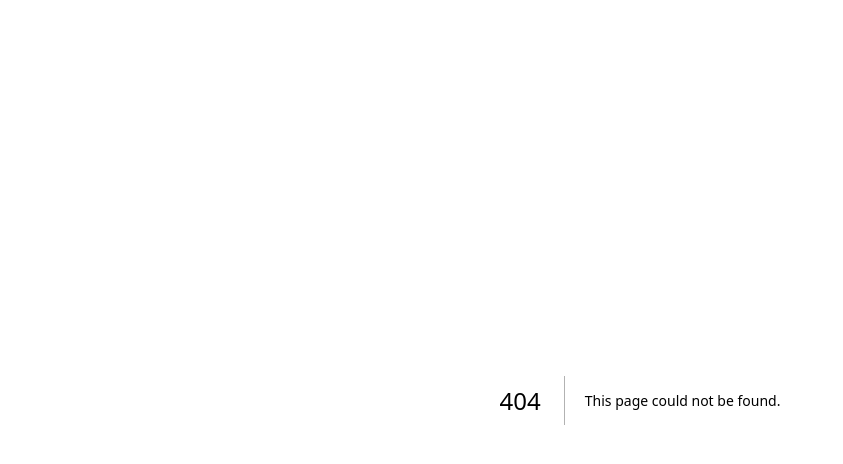
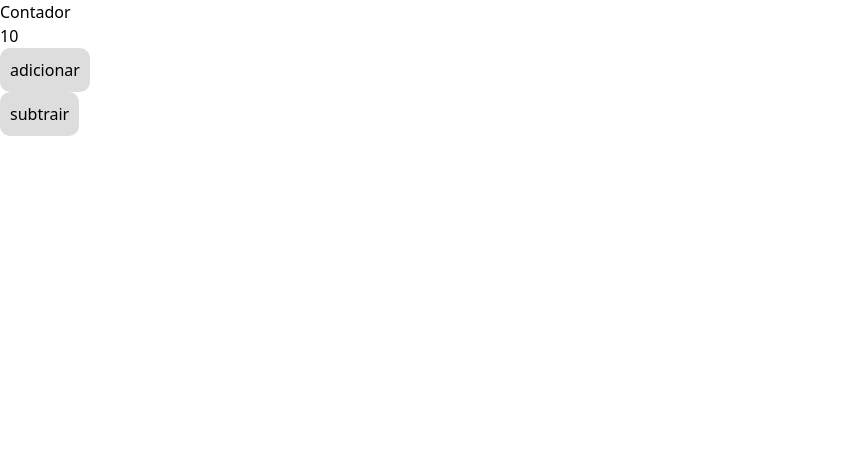
Before and after one commit to bdancost/project_react, a Next.js app: page /usestate/usestate in a window 1280 px wide. Before the commit this address had no page. Shown: the top 464 px of the page, without its empty margins (0-843 px from the left). Built offline with nearby package versions, Linux system fonts and the light colour scheme.

Commit message:
Hooks e funçoes para componentes

```diff
--- /dev/null
+++ b/src/components/DisplayState.tsx
@@ -0,0 +1,28 @@
+interface DisplayStateProps {
+  valor: number;
+  fvalor: (novoValor: number) => void;
+}
+
+export default function DisplayState(props: DisplayStateProps) {
+  function operacao(op: number) {
+    let c = props.valor;
+    c += op;
+    props.fvalor(c);
+  }
+
+  return (
+    <div className="flex flex-col p-5 rouded-md bg-zinc-300 justify-center items-center w-[300px]">
+      <div className="flex bg-zinc-700 text-green-500 justify-center items-center w-[200px] mb-3">
+        {props.valor}
+      </div>
+      <div className="flex gap-5">
+        <button className="btnPadrao" onClick={() => operacao(1)}>
+          adicionar
+        </button>
+        <button className="btnPadrao" onClick={() => operacao(-1)}>
+          subtrair
+        </button>
+      </div>
+    </div>
+  );
+}
--- a/src/components/Topo.tsx
+++ b/src/components/Topo.tsx
@@ -9,7 +9,7 @@ export default function Topo() {
         <div className="subtituloTopo">Curso de React</div>
       </div>
       <div>
-        <nav>
+        <nav className="flex gap-5">
           <Link href={"/"}>Home</Link>
           <Link
             href={{
@@ -22,7 +22,9 @@ export default function Topo() {
           >
             Produtos
           </Link>
-          <Link href="/teste/teste">Teste</Link>
+          <Link href={"/teste/teste"}>Teste</Link>
+          <Link href={"/usestate/usestate"}>State</Link>
+          <Link href={"/inputs/inputs"}>Inputs</Link>
         </nav>
       </div>
     </div>
--- a/src/pages/index.tsx
+++ b/src/pages/index.tsx
@@ -4,8 +4,6 @@
 //const inter = Inter({ subsets: ["latin"] });
 
 import Topo from "@/components/Topo";
-import Card from "@/components/Card";
-import Link from "next/link";
 
 const canal = "Globo";
 
--- /dev/null
+++ b/src/pages/usestate/usestate.tsx
@@ -0,0 +1,12 @@
+import { useState } from "react";
+import DisplayState from "@/components/DisplayState";
+
+export default function Contador() {
+  const [cont, setCont] = useState<number>(10);
+  return (
+    <div>
+      Contador
+      <DisplayState valor={cont} fvalor={setCont}></DisplayState>
+    </div>
+  );
+}
--- a/src/styles/globals.css
+++ b/src/styles/globals.css
@@ -3,3 +3,27 @@
 @tailwind utilities;
 
 @import "topo.css";
+
+.btnPadrao {
+  display: flex;
+  background-color: #ddd;
+  padding: 10px;
+  border-radius: 10px;
+}
+
+.campoForm {
+  display: flex;
+  flex-direction: column;
+  justify-content: flex-start;
+  align-items: flex-start;
+}
+
+.campoForm label {
+  font-size: larger;
+}
+
+.campoForm input {
+  border: 1px solid #888;
+  padding: 3px;
+  border-radius: 3px;
+}
```
Also changed, not shown: src/pages/inputs/inputs.tsx (added, +30 -0 lines).
